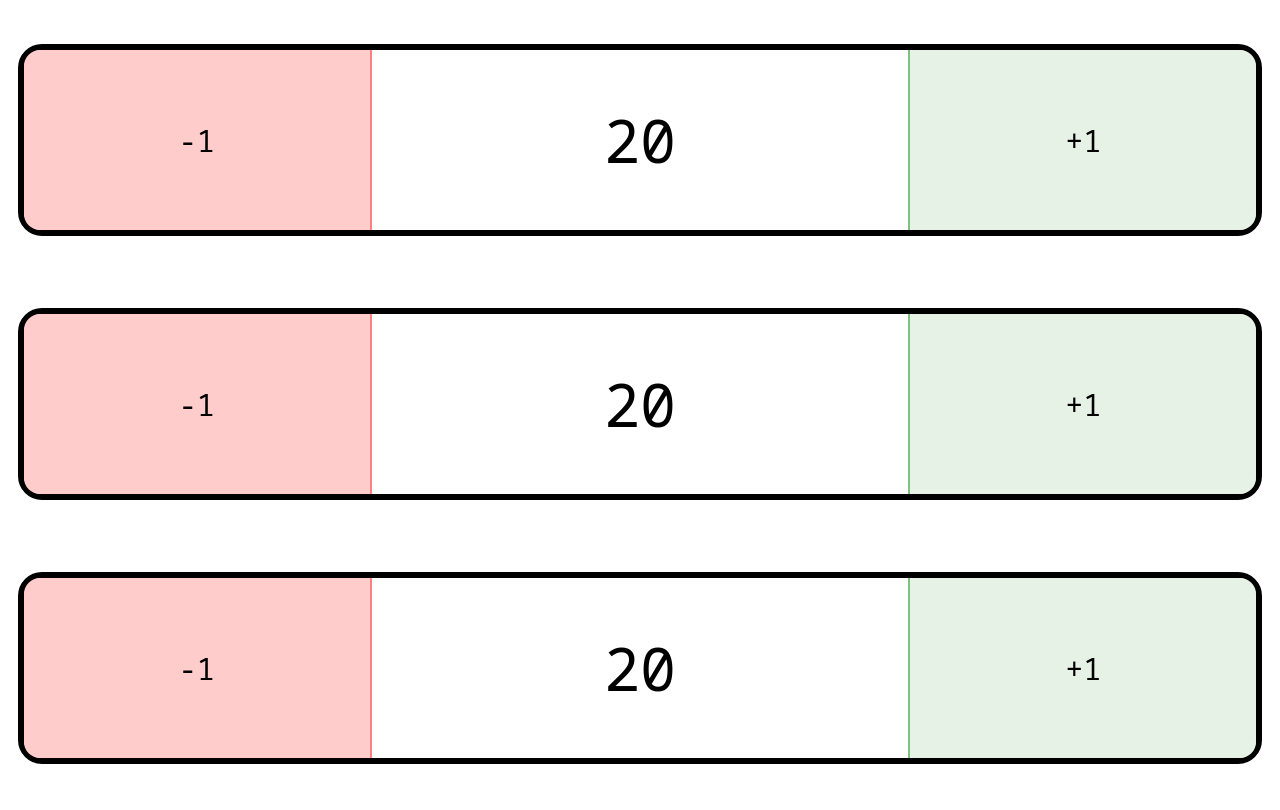
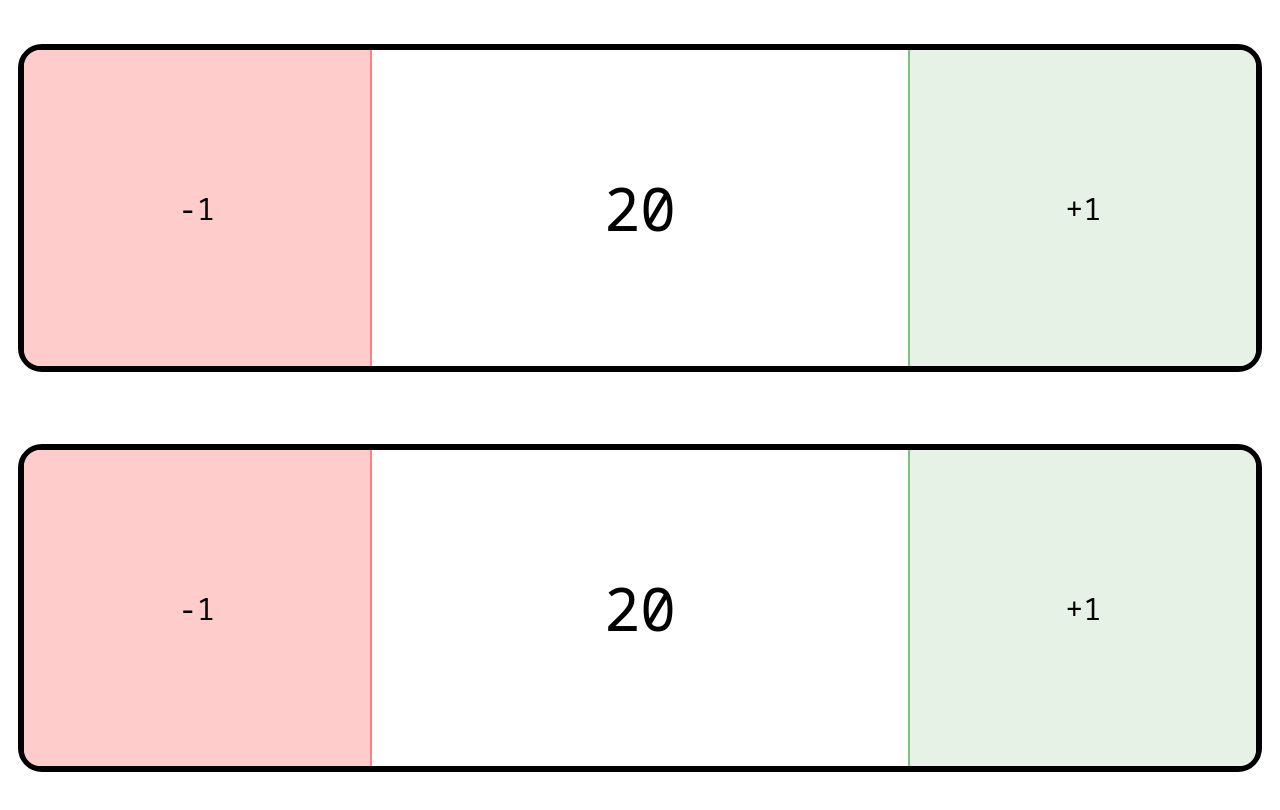
Before and after one commit to atomicretro/mtg-friend, a React (Create React App) app: page / in a window 1280 px wide. Shown: the top 810 px of the page. Built offline with nearby package versions, Linux system fonts and the light colour scheme; a web font is replaced by a local one.

Commit message:
Hook player life total into local storage

```diff
--- a/src/components/LifeCounter.tsx
+++ b/src/components/LifeCounter.tsx
@@ -1,24 +1,21 @@
 import * as React from 'react';
 import styled from 'styled-components';
+
+import { usePlayerContext } from '../providers/PlayerProvider';
 
 import { LifeButton } from './Buttons/LifeButton';
 
 const StyledLifeCounter = styled.li`
-  height: 33%;
   display: flex;
+  flex-direction: row;
+  flex-grow: 1;
   font-family: 'Noto Sans Mono', monospace;
   user-select: none;
+  border: 6px solid #000000;
+  border-radius: 24px;
+  margin: 36px 10px;
 
-  .window {
-    width: 100%;
-    display: flex;
-    flex-direction: row;
-    border: 6px solid #000000;
-    border-radius: 24px;
-    margin: 36px 10px;
-  }
-
-  .life {
+  .life-total {
     display: flex;
     justify-content: center;
     align-items: center;
@@ -27,16 +24,20 @@ const StyledLifeCounter = styled.li`
   }
 `;
 
-export function LifeCounter() {
-  const [life, setLife] = React.useState(20);
+interface ILifeCounterProps {
+  idx: number;
+  lifeTotal: number;
+}
+
+export function LifeCounter(props: ILifeCounterProps) {
+  const { idx, lifeTotal } = props;
+  const { decrementLifeTotal, incrementLifeTotal } = usePlayerContext();
 
   return (
     <StyledLifeCounter>
-      <div className='window'>
-        <LifeButton onClick={() => setLife((prevLife) => prevLife - 1)} type='decrement' />
-        <div className='life'>{life}</div>
-        <LifeButton onClick={() => setLife((prevLife) => prevLife + 1)} type='increment' />
-      </div>
+      <LifeButton onClick={() => decrementLifeTotal(idx)} type='decrement' />
+      <div className='life-total'>{lifeTotal}</div>
+      <LifeButton onClick={() => incrementLifeTotal(idx)} type='increment' />
     </StyledLifeCounter>
   );
 };
--- a/src/components/Main.tsx
+++ b/src/components/Main.tsx
@@ -1,28 +1,20 @@
 import * as React from 'react';
 import styled from 'styled-components';
 
-import { LifeCounter } from './LifeCounter';
+import { PlayerProvider } from '../providers/PlayerProvider';
+
+import { Players } from './Players';
 
 const StyledMain = styled.main`
   height: 100vh;
-
-  .counters {
-    height: 100%;
-    width: 100%;
-    list-style-type: none;
-    margin: 0;
-    padding: 0;
-  }
 `;
 
 export function Main() {
   return (
     <StyledMain>
-      <ul className='counters'>
-        <LifeCounter />
-        <LifeCounter />
-        <LifeCounter />
-      </ul>
+      <PlayerProvider>
+        <Players />
+      </PlayerProvider>
     </StyledMain>
   );
 };
--- /dev/null
+++ b/src/components/Players.tsx
@@ -0,0 +1,26 @@
+import * as React from 'react';
+import styled from 'styled-components';
+
+import { usePlayerContext } from '../providers/PlayerProvider';
+
+import { LifeCounter } from './LifeCounter';
+
+const StyledPlayers = styled.ul`
+  height: 100%;
+  width: 100%;
+  display: flex;
+  flex-direction: column;
+  list-style-type: none;
+  margin: 0;
+  padding: 0;
+`;
+
+export function Players() {
+  const { players } = usePlayerContext();
+
+  return (
+    <StyledPlayers>
+      {players.map((player, idx) => <LifeCounter idx={idx} key={idx} lifeTotal={player} />)}
+    </StyledPlayers>
+  );
+};
--- a/src/providers/PlayerProvider.tsx
+++ b/src/providers/PlayerProvider.tsx
@@ -1,21 +1,59 @@
 import * as React from 'react';
 
-interface IPlayerContext {}
+interface IPlayerContext {
+  players: number[];
+  decrementLifeTotal: (idx: number) => void;
+  incrementLifeTotal: (idx: number) => void;
+}
 
-const PlayerContext = React.createContext<IPlayerContext>({});
+const PlayerContext = React.createContext<IPlayerContext>({
+  players: [],
+  decrementLifeTotal: () => {},
+  incrementLifeTotal: () => {},
+});
 
 interface IProps {
   children: React.ReactNode;
 }
 
+const getInitialState = () => {
+  const players = localStorage.getItem('players');
+  return players ? JSON.parse(players) : [20, 20];
+};
+
 export const PlayerProvider = ({ children }: IProps) => {
-  const value = {};
+  const [players, setPlayers] = React.useState(getInitialState);
+
+  const setPlayersState = (players: number[]) => {
+    localStorage.setItem('players', JSON.stringify(players));
+    setPlayers(players);
+  };
+
+  React.useEffect(() => { setPlayersState(players); }, [players]);
+
+  const incrementLifeTotal = (idx: number) => {
+    const nextPlayers = [...players];
+    nextPlayers[idx] += 1;
+    setPlayersState(nextPlayers);
+  };
+
+  const decrementLifeTotal = (idx: number) => {
+    const nextPlayers = [...players];
+    nextPlayers[idx] -= 1;
+    setPlayersState(nextPlayers);
+  };
+
+  const value = {
+    decrementLifeTotal,
+    incrementLifeTotal,
+    players,
+  };
 
   return (
-    <PlayerContext.Provider value={ value }>
-      { children }
+    <PlayerContext.Provider value={value}>
+      {children}
     </PlayerContext.Provider>
   );
 };
 
-export const usePlayer = () => React.useContext(PlayerContext);
+export const usePlayerContext = () => React.useContext(PlayerContext);
```
